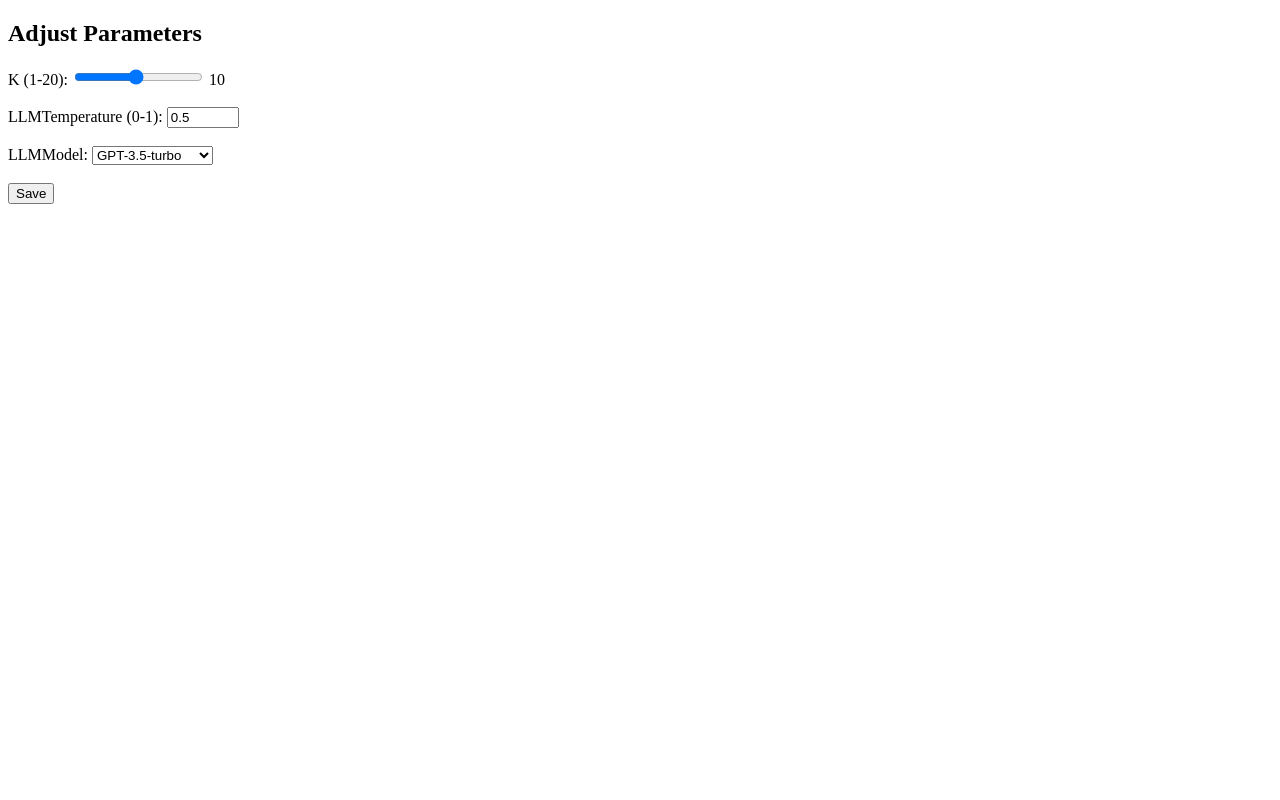
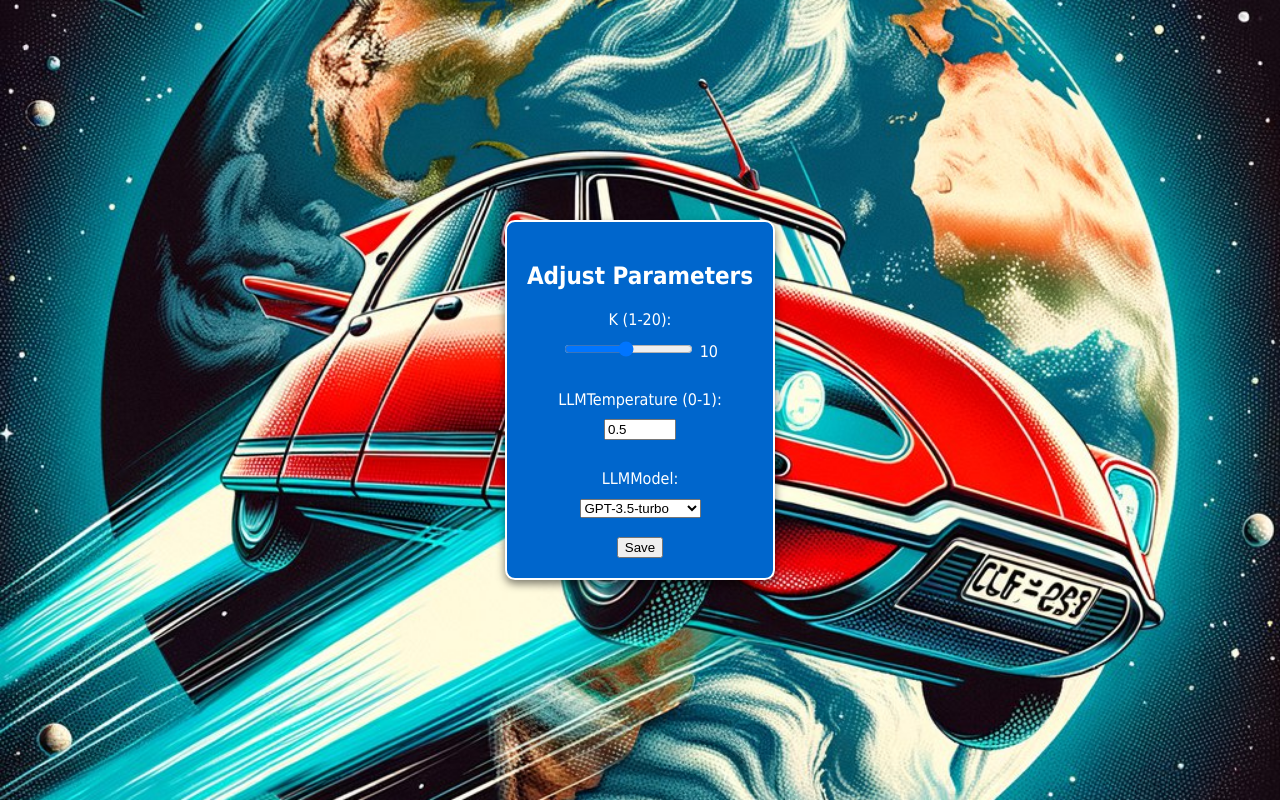
Before and after one commit to januscx/RESTAPI, a plain HTML site: page index.html in a window 1280 px wide. Drawn offline with Linux system fonts and the light colour scheme.

Commit message:
Add files via upload

```diff
--- a/index.html
+++ b/index.html
@@ -3,7 +3,38 @@
 <head>
     <title>Bot Settings</title>
     <style>
-        /* your style content here */
+        body {
+            background-image: url('back.jpg');
+            background-size: cover;
+            background-repeat: no-repeat;
+            background-position: center;
+            color: white;
+            font-family: 'Tahoma', sans-serif;
+            margin: 0;
+            padding: 0;
+            display: flex;
+            justify-content: center;
+            align-items: center;
+            height: 100vh;
+        }
+        .settings-container {
+            text-align: center;
+            background-color: rgb(0, 102, 204); /* Shade of blue as specified */
+            border: 2px solid white; /* White border */
+            padding: 20px;
+            border-radius: 10px; /* Optional: adds rounded corners to the container */
+            box-shadow: 0 4px 8px rgba(0, 0, 0, 0.5); /* Optional: adds shadow for a 3D effect */
+            width: auto; /* Adjust the width as needed */
+            max-width: 600px; /* Maximum width of the container */
+            box-sizing: border-box; /* Includes padding and border in the width */
+        }
+        input, select, button {
+            color: black; /* Text color for inputs and buttons for better readability */
+        }
+        label {
+            display: block; /* Make labels take the full width */
+            margin: 10px 0; /* Spacing for better readability */
+        }
     </style>
 </head>
 <body>
@@ -38,20 +69,14 @@
         };
 
         // Function to post data back to your bot server
-        function saveSettings() {
+        async function saveSettings() {
             const k = document.getElementById('k-slider').value;
             const temperature = document.getElementById('llm-temperature').value;
             const model = document.getElementById('llm-model').value;
 
-            // Create an HTTP POST request to your server
-            var xhr = new XMLHttpRequest();
-            xhr.open("POST", window.location.href, true);
-            xhr.setRequestHeader('Content-Type', 'application/json');
-            xhr.send(JSON.stringify({
-                k: k,
-                llm_temperature: temperature,
-                llm_model: model
-            }));
+            // Post data back to your bot server (implement the server-side to handle this)
+            // You will have to use the Telegram Web App API to communicate with your bot
+            // Example: window.Telegram.WebApp.init(); window.Telegram.WebApp.MainButton.onClick(...
         }
     </script>
 </body>
```
